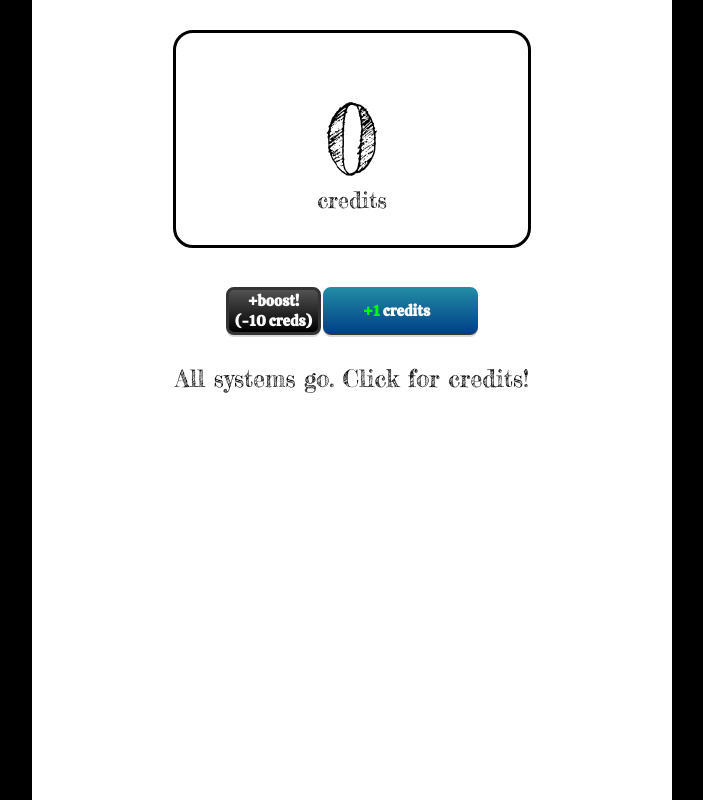
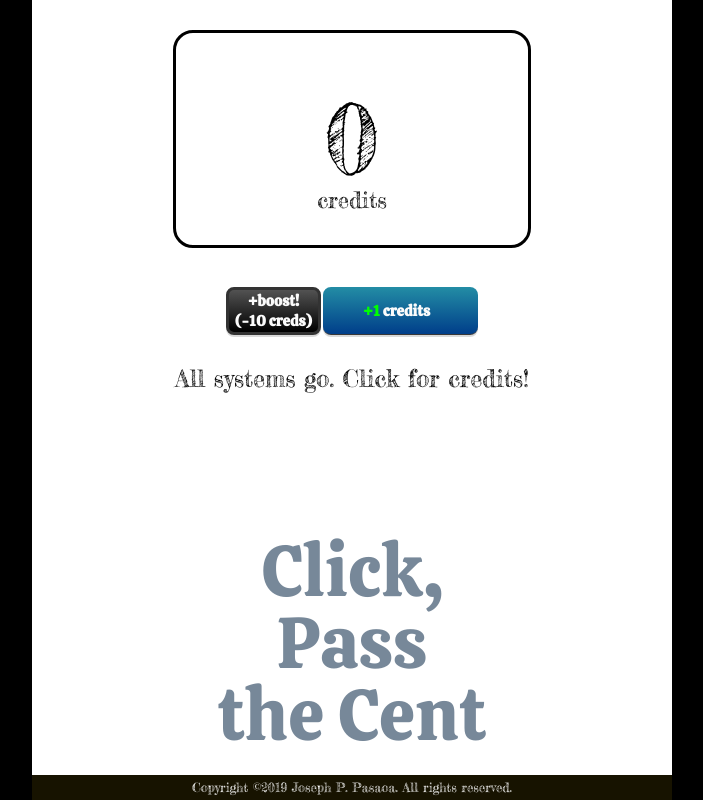
Before and after one commit to joseph-p-pasaoa/Pursuit-Core-Web-React-State-Lab, a React (Create React App) app: page / in a window 1280 px wide. Shown: the whole page, without its empty margins (288-991 px from the left). Built offline with nearby package versions, Linux system fonts and the light colour scheme.

Commit message:
2.2, added title and footer

```diff
--- a/public/index.html
+++ b/public/index.html
@@ -25,7 +25,7 @@
       work correctly both with client-side routing and a non-root public URL.
       Learn how to configure a non-root public URL by running `npm run build`.
     -->
-    <title>Clicks Over Cent | Joseph P. Pasaoa</title>
+    <title>Click, Pass the Cent | Joseph P. Pasaoa</title>
   </head>
   <body>
     <noscript>You need to enable JavaScript to run this app.</noscript>
--- a/src/App.css
+++ b/src/App.css
@@ -208,3 +208,24 @@ button:active {
   box-shadow: 0px 2px 1px 0px rgba(0,0,0,.25);
   top: 1px;
 }
+
+h1 {
+  margin-top: auto;
+  margin-bottom: 24px;
+
+  font-family: 'Calistoga', cursive;
+  font-size: 4.5em;
+  text-align: center;
+  color: lightslategray;
+}
+
+footer {
+  padding-top: 6px;
+  padding-bottom: 6px;
+  font-size: 0.8em;
+  width: -webkit-fill-available;
+
+  text-align: center;
+  background-color: #171300;
+  color: #fff;
+}
--- a/src/App.js
+++ b/src/App.js
@@ -140,6 +140,13 @@ class App extends React.Component {
         +boost!<br />{`(-10 creds)`}
       </button>
 
+    const title =
+      <h1>Click, <br />Pass <br />the Cent</h1>
+
+    const footer =
+      <footer>Copyright ©2019 Joseph P. Pasaoa. All rights reserved.</footer>
+
+
     if (credits >= this.victoryNum) {
       const statTimeToWin = this.markEndTime();
       clearInterval(drain);
@@ -153,6 +160,8 @@ class App extends React.Component {
             <button id="btnReset" onClick={this.hanClickReset}>Try again?</button>
             <p className="msg">stats ~</p>
             Time: {statTimeToWin}, Clicks: {statNumClicks}, Boosts: {statNumBoosts}
+            {title}
+            {footer}
           </div>
         </div>
       );
@@ -168,6 +177,8 @@ class App extends React.Component {
             <button id="btnGo" onClick={this.hanClickGo} type="button"><span>{`+${clickValue.toString()}`}</span> credits</button>
           </div>
           {statusMsg}
+          {title}
+          {footer}
         </div>
       </div>
     );
```
